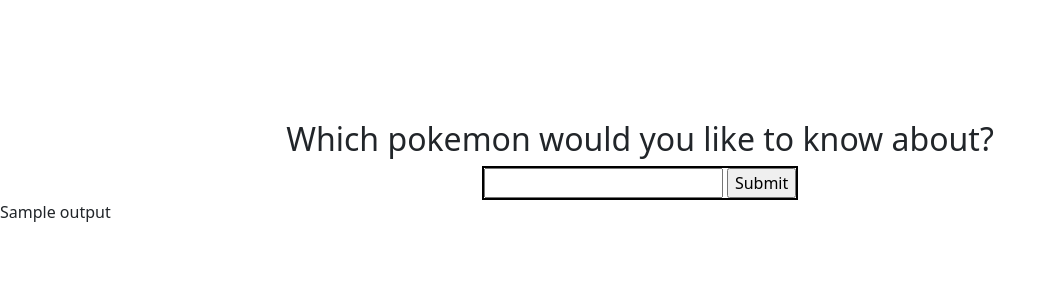
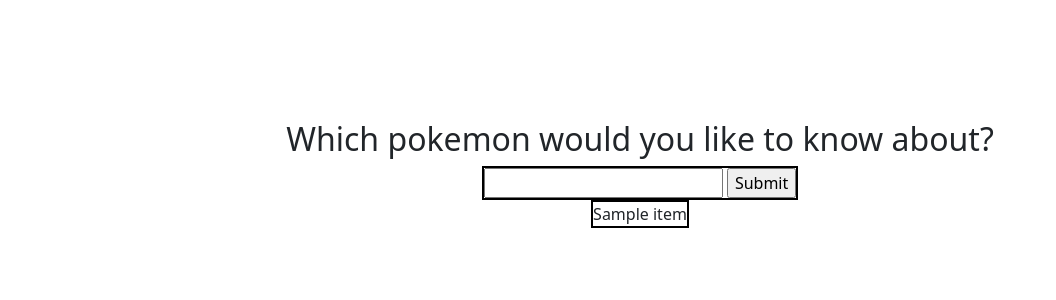
Before and after one commit to edbiggs/Poke-API-Homework-Week5-Day2, a Flask app: template app/templates/lookup.html in a window 1280 px wide. Shown: the part 192-492 px from the top of the page, without its empty margins (0-1056 px from the left). Run offline with Flask 3, Linux system fonts and the light colour scheme; tables that the repository leaves empty hold one stand-in row (values such as "Sample post"); the template is opened without the code that fills it: values that come from a table or form of the project are taken from there, most other values are stand-ins (such as "Sample title", 1, 10 or a date in 2020).

Commit message:
more visual changes

```diff
--- a/app/routes.py
+++ b/app/routes.py
@@ -46,7 +46,8 @@
 
         output.update({'Name':poke_name,'Ability':poke_ability,'Base HP':poke_hp,'Base Attack':poke_att,'Base Defense':poke_def,'Male Shiny Sprite':poke_sprite_male,'Female Shiny Sprite':poke_sprite_female})
 
-        return output
+        return render_template('lookup.html', form=form, output=output)
+
     return render_template('lookup.html', form=form)
 
 # @app.route('/lookup_result', methods=["GET"])
--- a/app/templates/index.html
+++ b/app/templates/index.html
@@ -3,5 +3,6 @@
 {% block content %}
     <h1 style="text-align: center;">
         Welcome to Pokemon API!
+        <!-- note: probably come up with a better name than this at some point -->
     </h1>
 {% endblock %}
--- a/app/templates/lookup.html
+++ b/app/templates/lookup.html
@@ -10,7 +10,12 @@
             {{ form.submit }}
         </form>
     </div>
-    <div>
-        {{ output }}
-    </div>
+    {% if output %}
+        <div class="flexbox_center">
+            {% for item in output %}
+                {{item}}
+                <br>
+            {% endfor %}
+        </div>
+    {% endif %}
 {% endblock %}
```
